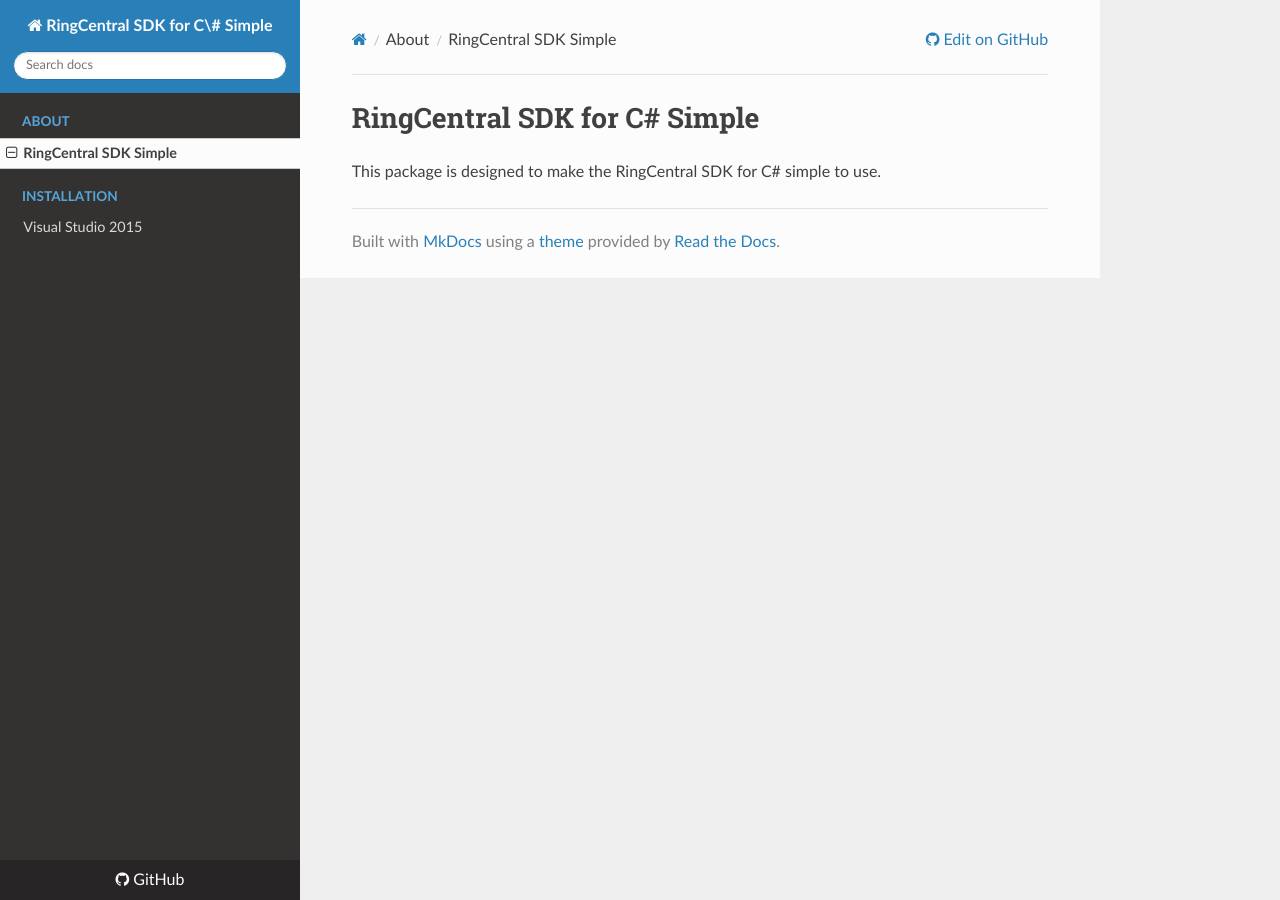
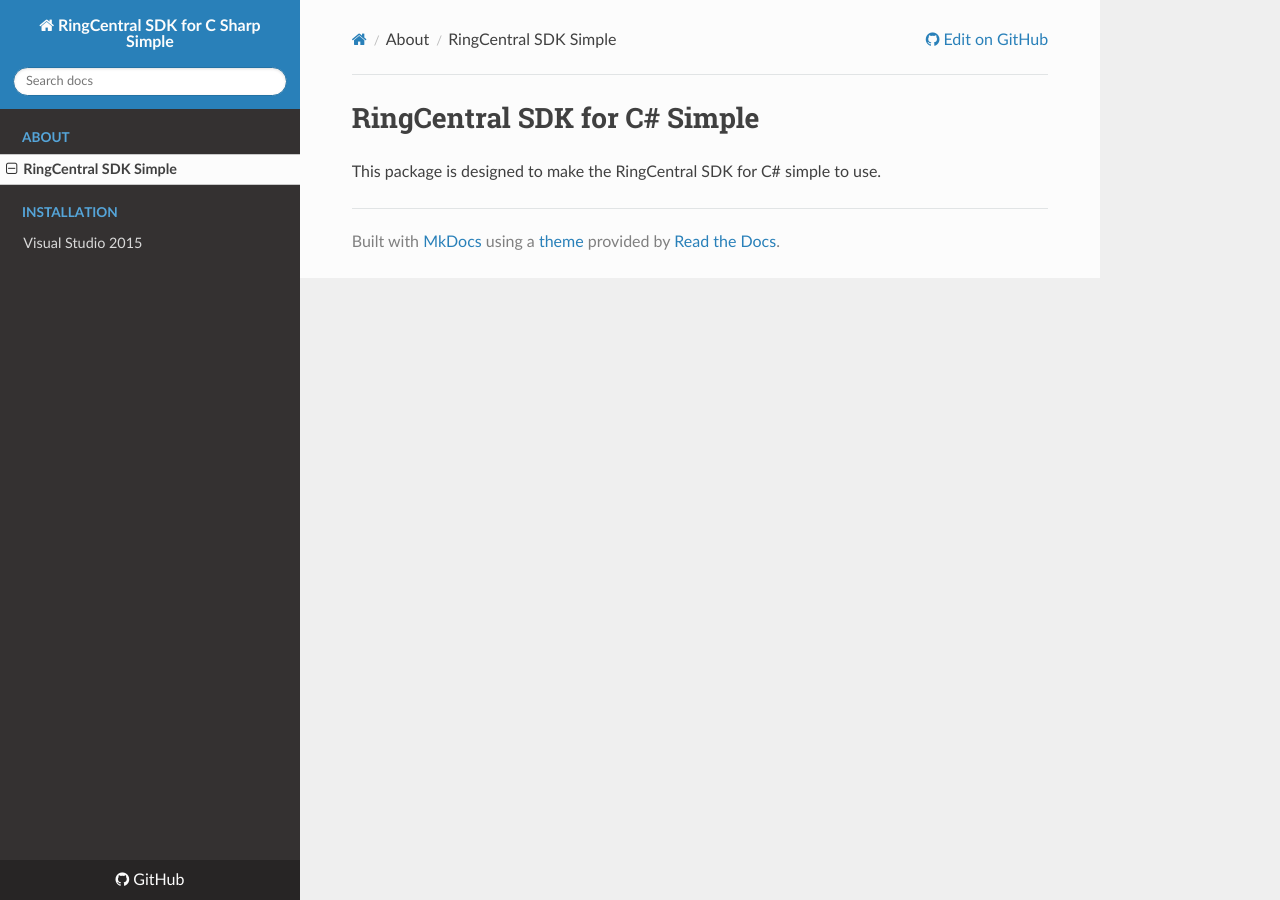
Before and after one commit to grokify/ringcentral-sdk-csharp-simple, an MkDocs documentation site: the page built from docs/index.md, in a window 1280 px wide. Built offline with MkDocs 1.6.1, drawn with Linux system fonts in a browser that asks for light colours; nearby versions of some CDN libraries; old or Windows-style settings are respelled for this version of MkDocs.

Commit message:
update mkdocs.yml

```diff
--- a/mkdocs.yml
+++ b/mkdocs.yml
@@ -1,4 +1,4 @@
-site_name: RingCentral SDK for C\# Simple
+site_name: RingCentral SDK for C Sharp Simple
 site_url: https://github.com/grokify/ringcentral-sdk-csharp-simple
 repo_url: https://github.com/grokify/ringcentral-sdk-csharp-simple.git
 docs_dir: docs
```
